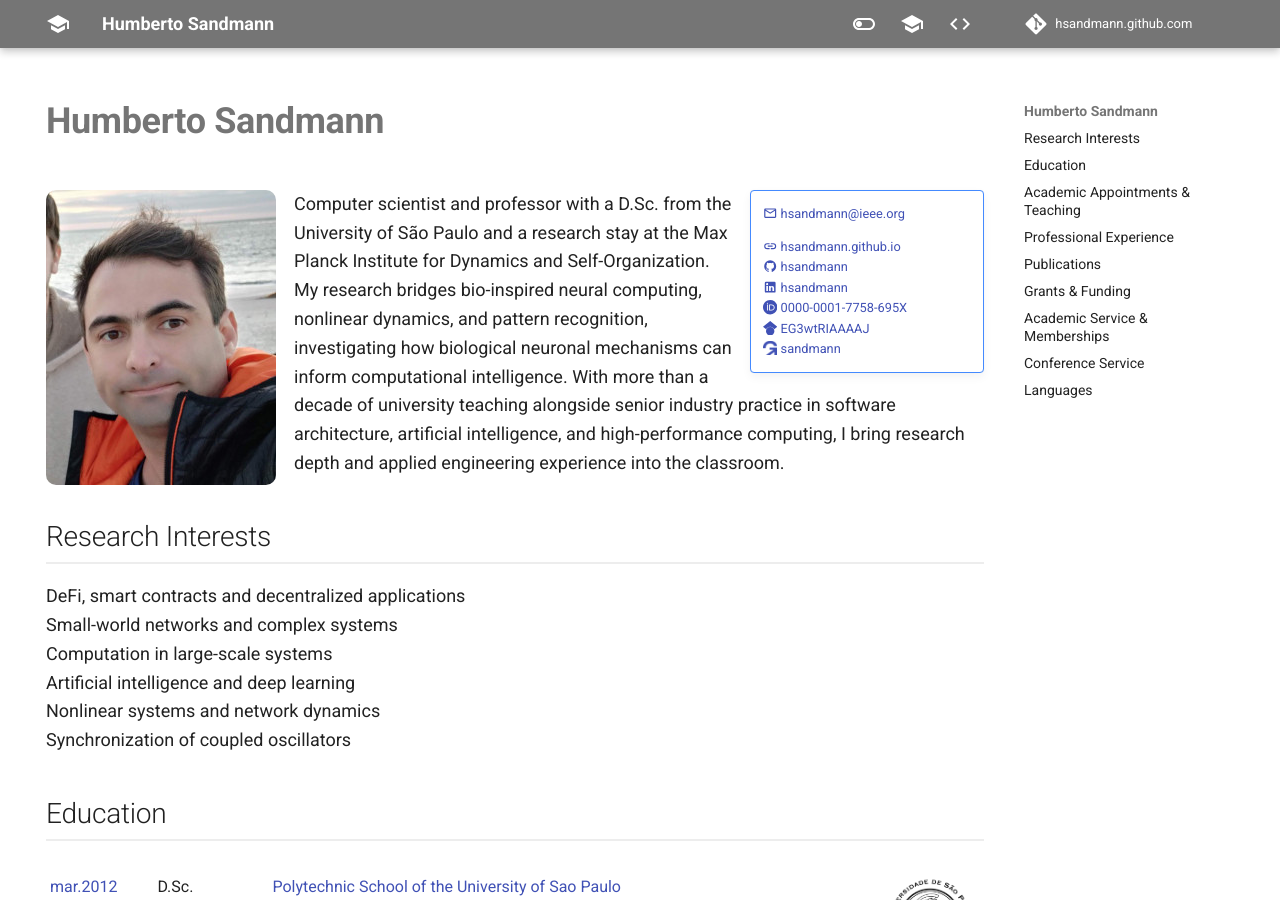
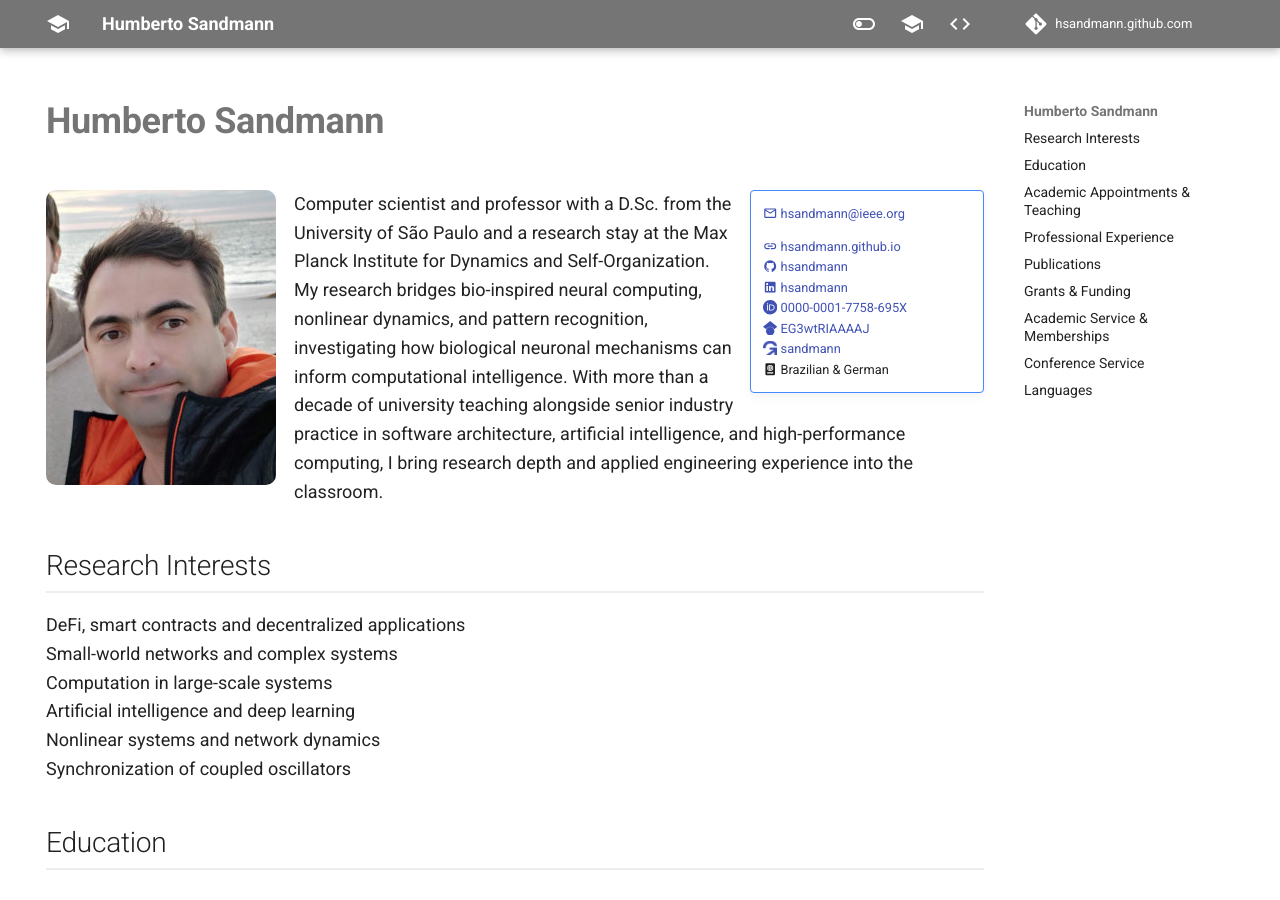
Before and after one commit to hsandmann/hsandmann.github.com, an MkDocs documentation site: the page built from docs/index.md, in a window 1280 px wide and 900 px high. Built offline with MkDocs 1.6.1 and Material for MkDocs 9.7.7, drawn with Linux system fonts in a browser that asks for light colours; comment, search, counter and statistics services are not loaded.

Commit message:
Add Brazilian & German citizenship to contact block
Co-Authored-By: Claude Opus 4.8 <noreply@anthropic.com>

```diff
--- a/docs/index.md
+++ b/docs/index.md
@@ -16,7 +16,8 @@ hide:
     [:material-linkedin:](https://www.linkedin.com/in/hsandmann/){:target='_blank' title='LinkedIn'} [hsandmann](https://www.linkedin.com/in/hsandmann/){:target='_blank'}<br>
     [:simple-orcid:](https://orcid.org/0000-0001-7758-695X){:target='_blank' title='ORCID'} [0000-0001-7758-695X](https://orcid.org/0000-0001-7758-695X){:target='_blank'}<br>
     [:simple-googlescholar:](https://scholar.google.com/citations?user=EG3wtRIAAAAJ){:target='_blank' title='Google Scholar'} [EG3wtRIAAAAJ](https://scholar.google.com/citations?user=EG3wtRIAAAAJ){:target='_blank'}<br>
-    <a href='https://graphole.com' target='_blank' title='Graphole'><span class='favicon-inline'></span></a> [sandmann](https://graphole.com){:target='_blank'}
+    <a href='https://graphole.com' target='_blank' title='Graphole'><span class='favicon-inline'></span></a> [sandmann](https://graphole.com){:target='_blank'}<br>
+    :material-passport:{ title='Citizenship' } Brazilian &amp; German
 
 Computer scientist and professor with a D.Sc. from the University of São Paulo and a research stay at the Max Planck Institute for Dynamics and Self-Organization. My research bridges bio-inspired neural computing, nonlinear dynamics, and pattern recognition, investigating how biological neuronal mechanisms can inform computational intelligence. With more than a decade of university teaching alongside senior industry practice in software architecture, artificial intelligence, and high-performance computing, I bring research depth and applied engineering experience into the classroom.
 
```
